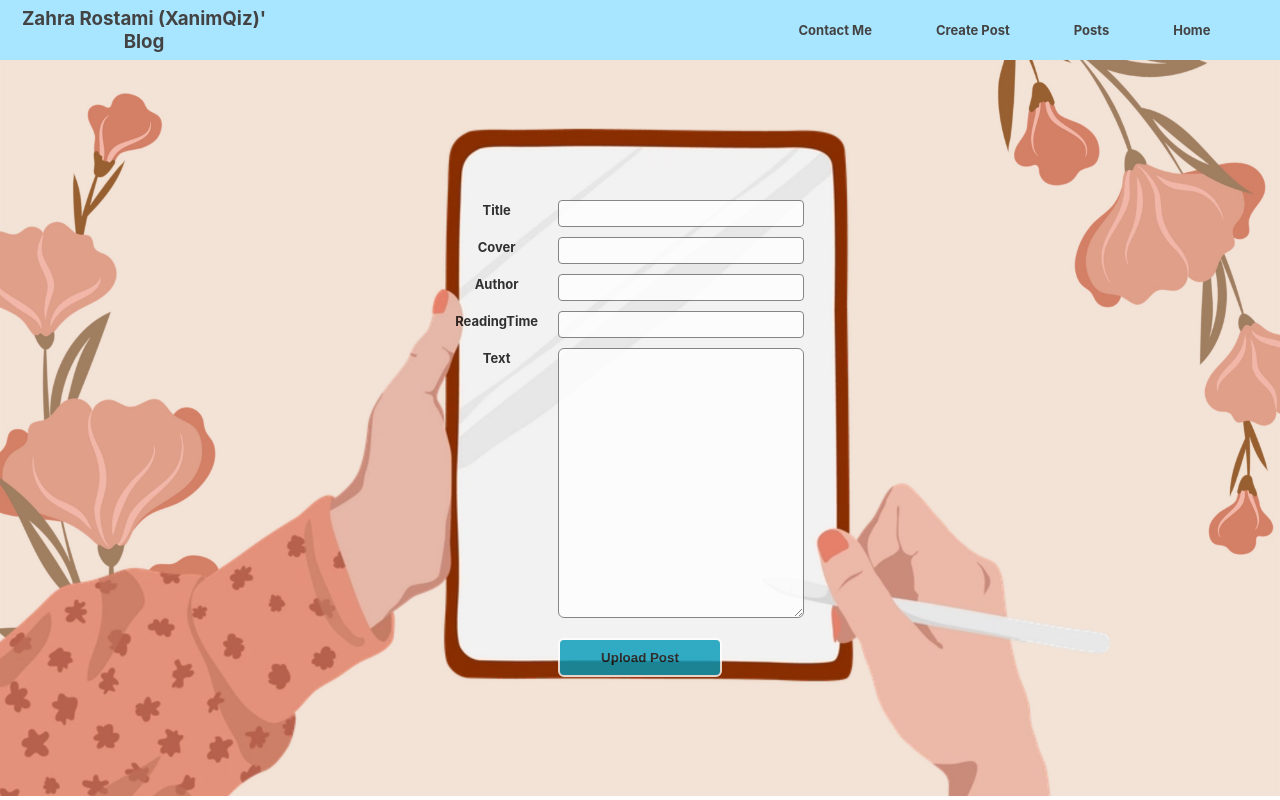
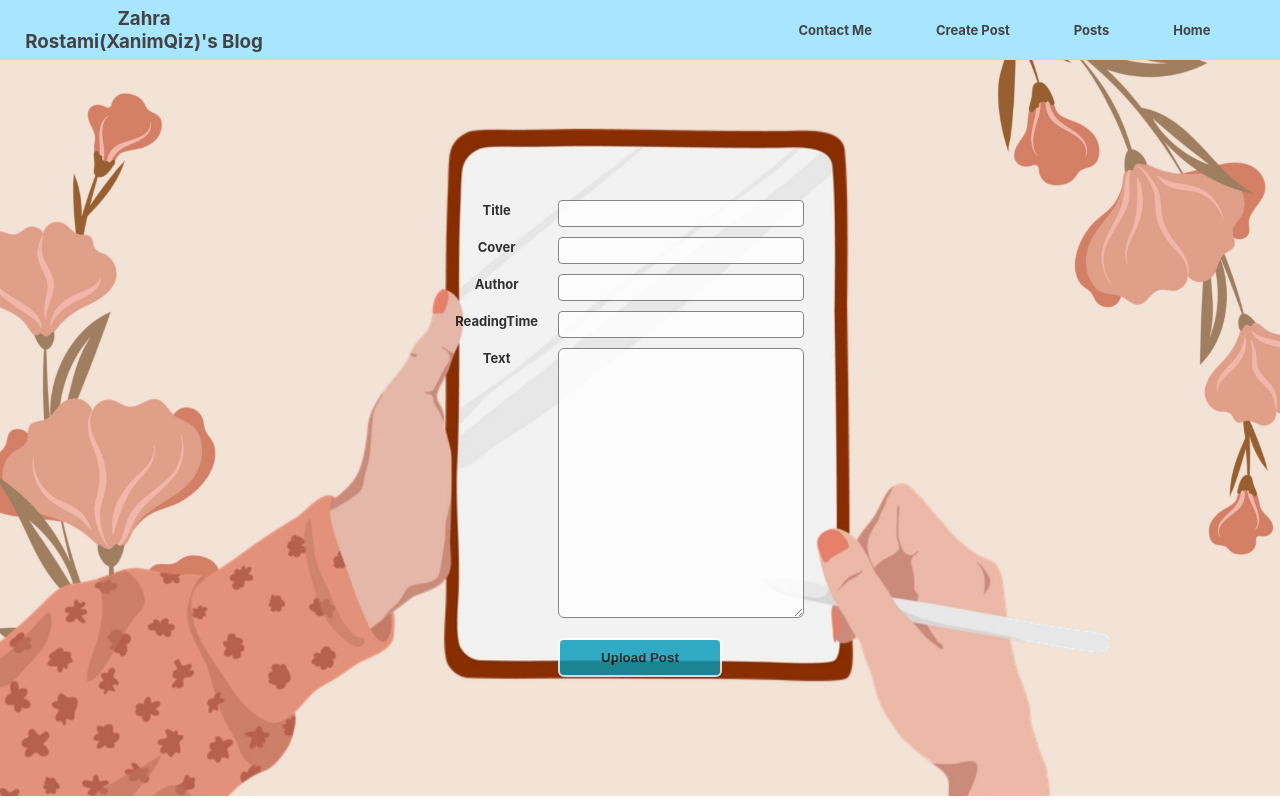
Before and after one commit to zahraRostami1999/blog-app, a React (Create React App) app: page /Create-Post in a window 1280 px wide. Built offline with nearby package versions, Linux system fonts and the light colour scheme.

Commit message:
edit CreatePost page: edit blogName in Header property

```diff
--- a/src/pages/createPost/CreatePost.jsx
+++ b/src/pages/createPost/CreatePost.jsx
@@ -38,7 +38,7 @@ function CreatePost() {
   return (
     <>
       <div style={{ backgroundImage: `url(${create})`, backgroundSize: 'cover'}}>
-        <Header blogName="Zahra Rostami (XanimQiz)' Blog" />
+        <Header blogName="Zahra Rostami(XanimQiz)'s Blog" />
         <div className={styled.createContainer}>
           <div className={styled.createPostWrapper}>
             <Input
```
